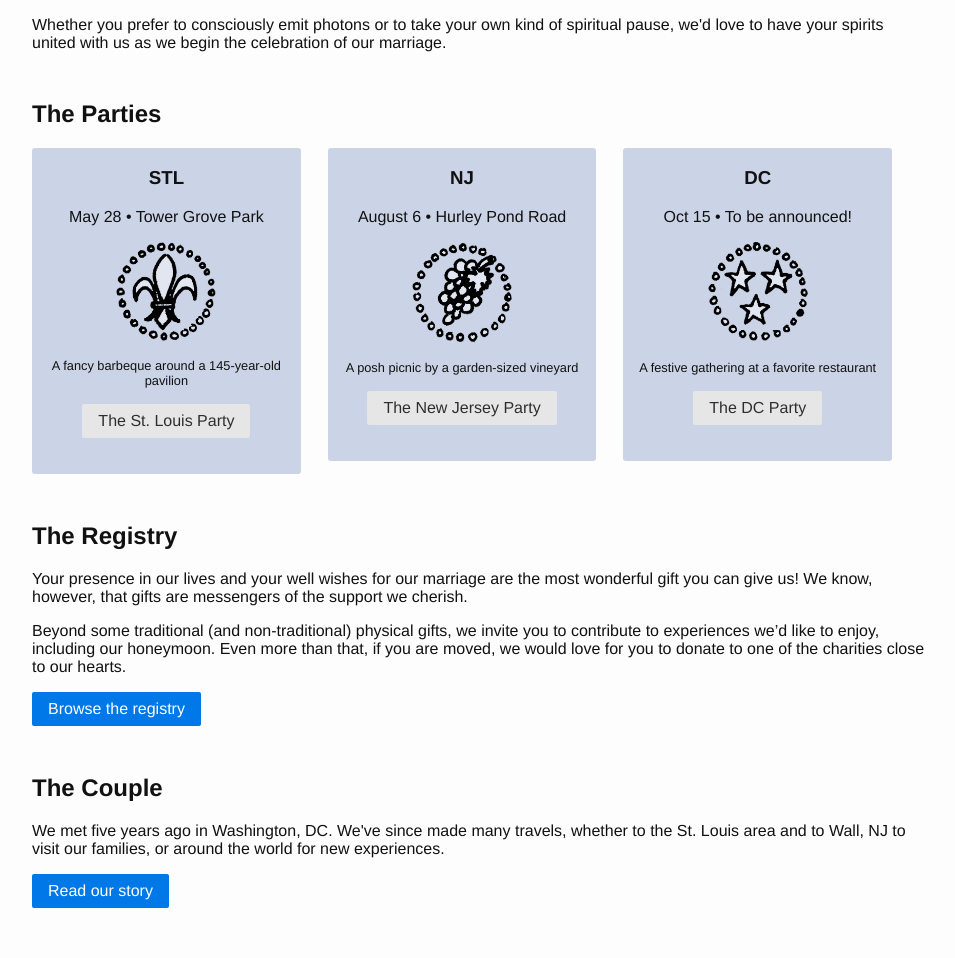
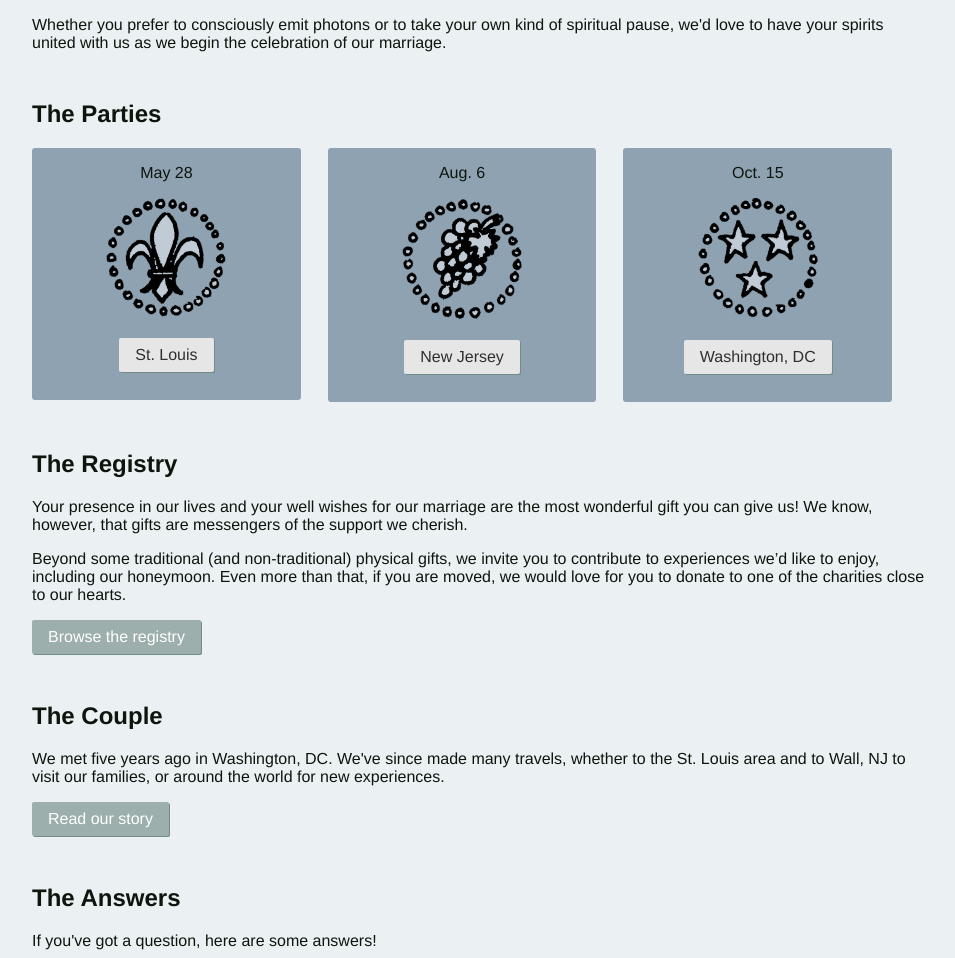
Before and after one commit to tpitale/wedding, a Jekyll site: the page built from index.html, in a window 1280 px wide, cut to the strip 929-1887 px from the top of the page. Shown: the whole strip, without its empty margins (160-1115 px from the left). Built offline with Jekyll 4.4.1, drawn with Linux system fonts in a browser that asks for light colours.

Commit message:
Styling
* Responsive banner with separate portrait and text.

* Details logo alignment.

* Experimental colors.

* Basic colors.

* Party card refinement, content and appearance.

* Signup button type.

```diff
--- a/_includes/signup.html
+++ b/_includes/signup.html
@@ -1,5 +1,5 @@
 <section class="RSVP">
 	<h3>Get updates and RSVP</h3>
 	<p>Whether you plan to attend, want to follow along, or somewhere in between, be sure to RSVP. You can update whether you'll make it up to the last moment, if needed.</p>
-	<p><a href="/rsvp.html" class="button primary">RSVP</a></p>
+	<p><a href="/rsvp.html" class="button">RSVP</a></p>
 </section>
--- a/css/application.scss
+++ b/css/application.scss
@@ -10,8 +10,15 @@
 $small-font-size:  $base-font-size * 0.875;
 $base-line-height: 1.5;
 
-$text-color:       #111;
-$background-color: #fdfdfd;
+$pink:            rgb(248, 132, 166);
+$sage:            rgb(156, 175, 172);
+$slate-blue:      rgb(99, 125, 144);
+$nearly-white:    rgb(235, 240, 243);
+$pale-blue:       rgb(242, 247, 251);
+$nearly-black:    rgb(14, 21, 13);
+
+$text-color:       $nearly-black; //Previously #111
+$background-color: $nearly-white; //Previously #fdfdfd
 $brand-color:      #2a7ae2;
 
 $grey-color:       #828282;
@@ -81,16 +88,16 @@
   height: 150px;
   margin-top: 75px;
   text-indent: -9999px;
-  background-image: url('/images/banner.jpg');
-  background-repeat: no-repeat;
-  background-position: center 0px;
-  background-size: 100% auto;
+  background-image: url('/images/banner-text-crop.png'), url('/images/banner-portrait.jpg');
+  background-repeat: no-repeat, no-repeat;
+  background-position: right 20px, center 0px;
+  background-size: 40% auto, 100% auto;
   border-radius: 3px;
 }
 
 @mixin card {
     padding: 0 10px 20px;
-    background-color: rgba(0,44,137,.2);
+    background-color: lighten($slate-blue, 15%);
     border-radius: 3px;
 }
 
@@ -98,8 +105,14 @@
   overflow: hidden;
   padding: 0;
 
+  h3 {
+  }
+
   li {
     @include card;
+    margin-bottom: 20px;
+    padding-top: 10px;
+    padding-bottom: 12px;
     list-style-type: none;
     text-align: center;
   }
@@ -110,14 +123,14 @@
 }
 
 .party-logo {
-  max-width: 100px;
+  max-width: 120px;
 }
 
 .details {
   text-indent: 50px;
   background-image: url('/images/DC.png');
   background-repeat: no-repeat;
-  background-position: left center;
+  background-position: left top;
   background-size: 40px 40px;
 
   &.STL {
@@ -136,11 +149,14 @@
   margin-bottom: 3em;
 }
 
+a.button,
 .button {
   @extend .pure-button;
+  box-shadow: 1px 1px darken($sage, 15%);
 
   &.primary {
     @extend .pure-button-primary;
+    background-color: $sage;
   }
 }
 
@@ -162,6 +178,7 @@
 @media (min-width: 420px) {
   .banner {
     height: 250px;
+    background-position: right 20px, center 0px;
   }
 }
 
@@ -178,6 +195,7 @@
       float: left;
       width: 30%;
       margin: 0 3% 0 0;
+      padding-top: 0;
     }
   }
 }
--- a/index.html
+++ b/index.html
@@ -23,25 +23,19 @@
 
 	<ul class="parties">
 		<li>
-			<h3>STL</h3>
-			<p>May 28 &bull; Tower Grove Park</p>
+			<p>May 28</p>
 			<a href="/stlouis.html"><img src="/images/STL.png" class="party-logo"></a>
-			<p class="tagline">A fancy barbeque around a 145-year-old pavilion</p>
-			<p><a href="/stlouis.html" class="button">The St. Louis Party</a></p>
+			<p><a href="/stlouis.html" class="button">St. Louis</a></p>
 		</li>
 		<li>
-			<h3>NJ</h3>
-			<p>August 6 &bull; Hurley Pond Road</p>
+			<p>Aug. 6</p>
 			<a href="/newjersey.html"><img src="/images/NJ.png" class="party-logo"></a>
-			<p class="tagline">A posh picnic by a garden-sized vineyard</p>
-			<p><a href="/newjersey.html" class="button">The New Jersey Party</a></p>
+			<p><a href="/newjersey.html" class="button">New Jersey</a></p>
 		</li>
 		<li>
-			<h3>DC</h3>
-			<p>Oct 15 &bull; To be announced!</p>
+			<p>Oct. 15</p>
 			<a href="/dc.html"><img src="/images/DC.png" class="party-logo"></a>
-			<p class="tagline">A festive gathering at a favorite restaurant</p>
-			<p><a href="/dc.html" class="button">The DC Party</a></p>
+			<p><a href="/dc.html" class="button">Washington, DC</a></p>
 		</li>
 	</ul>
 </section>
```
Also changed, not shown: images/banner-portrait.jpg (added), images/banner-text-crop.png (added), images/banner.jpg (deleted).
